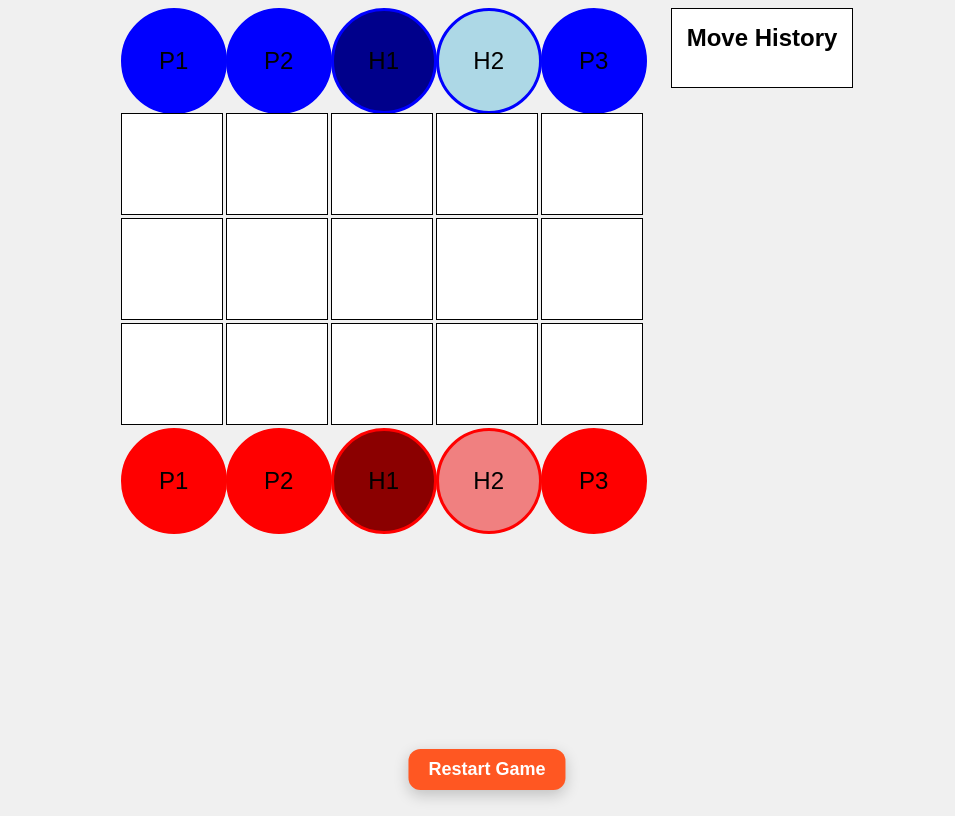
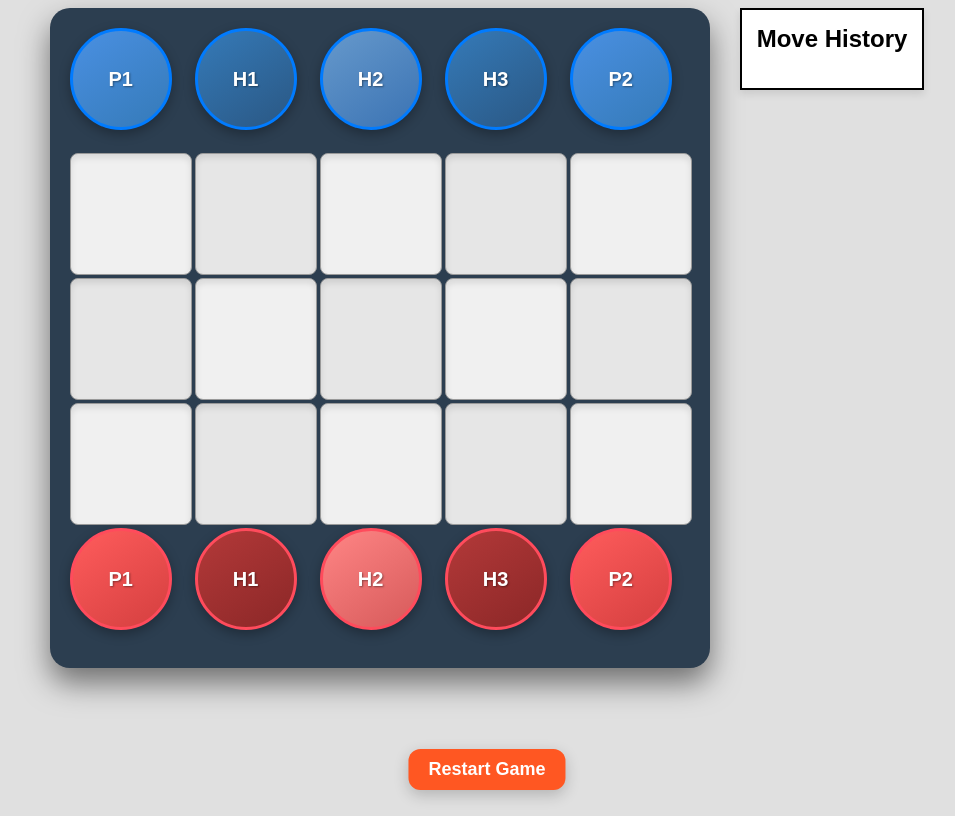
Before and after one commit to Ishank56/chess-like-game, a website: page index.html in a window 1280 px wide. Shown: the whole page, without its empty margins (153-1108 px from the left). Drawn offline with Linux system fonts and the light colour scheme.

Commit message:
Better UI and h3 added

```diff
--- a/script.js
+++ b/script.js
@@ -5,11 +5,11 @@ const restartButton = document.createElement('button');
 
 // Initialize the 5x5 grid with updated pieces
 let grid = [
-    ['A-P1', 'A-P2', 'A-H1', 'A-H2', 'A-P3'], // Player A's row
+    ['A-P1', 'A-H1', 'A-H2', 'A-H3', 'A-P2'], // Player A's row
     ['', '', '', '', ''], // Empty row
     ['', '', '', '', ''], // Empty row
     ['', '', '', '', ''], // Empty row
-    ['B-P1', 'B-P2', 'B-H1', 'B-H2', 'B-P3']  // Player B's row
+    ['B-P1', 'B-H1', 'B-H2', 'B-H3', 'B-P2']  // Player B's row
 ];
 
 // Move history
@@ -125,11 +125,11 @@ function displayRestartButton() {
 function restartGame() {
     // Reset the grid to the initial state
     grid = [
-        ['A-P1', 'A-P2', 'A-H1', 'A-H2', 'A-P3'],
+        ['A-P1', 'A-H1', 'A-H2', 'A-H3', 'A-P2'],
         ['', '', '', '', ''],
         ['', '', '', '', ''],
         ['', '', '', '', ''],
-        ['B-P1', 'B-P2', 'B-H1', 'B-H2', 'B-P3']
+        ['B-P1', 'B-H1', 'B-H2', 'B-H3', 'B-P2']
     ];
 
     // Clear move history
@@ -163,6 +163,8 @@ function isMoveValid(startRow, startCol, endRow, endCol, pieceType, isPlayerA) {
             return (rowDiff === 2 && colDiff === 0) || (rowDiff === 0 && colDiff === 2) && checkStraightPathForKill(startRow, startCol, endRow, endCol);
         } else if (grid[startRow][startCol].includes('H2')) {
             return rowDiff === 2 && colDiff === 2 && checkDiagonalPathForKill(startRow, startCol, endRow, endCol);
+        } else if (grid[startRow][startCol].includes('H3')) {
+            return (rowDiff === 2 && colDiff === 1) || (rowDiff === 1 && colDiff === 2); // Knight-like movement
         }
     }
     return false;
@@ -198,9 +200,9 @@ function checkStraightPathForKill(startRow, startCol, endRow, endCol) {
 function checkDiagonalPathForKill(startRow, startCol, endRow, endCol) {
     const rowStep = startRow < endRow ? 1 : -1;
     const colStep = startCol < endCol ? 1 : -1;
+
     let rowBetween = startRow + rowStep;
     let colBetween = startCol + colStep;
-
     while (rowBetween !== endRow && colBetween !== endCol) {
         const betweenPiece = grid[rowBetween][colBetween];
         if (betweenPiece && betweenPiece.includes(currentPlayer === 'A' ? 'A' : 'B')) return false;
@@ -214,11 +216,9 @@ function checkDiagonalPathForKill(startRow, startCol, endRow, endCol) {
 
 function updateMoveHistory() {
     historyList.innerHTML = '';
-    moveHistory.forEach((move, index) => {
+    moveHistory.forEach(move => {
         const listItem = document.createElement('li');
-        listItem.textContent = `${index + 1}. ${move}`;
+        listItem.textContent = move;
         historyList.appendChild(listItem);
     });
 }
-
-renderBoard();
--- a/style.css
+++ b/style.css
@@ -1,11 +1,11 @@
 /* Basic Styles for the grid and pieces */
 body {
-    font-family: Arial, sans-serif;
+    font-family: 'Arial', sans-serif;
     display: flex;
     justify-content: center;
     align-items: flex-start;
     height: 100vh;
-    background-color: #f0f0f0;
+    background-color: #e0e0e0;
 }
 
 #game-container {
@@ -15,71 +15,125 @@ body {
 
 #game-board {
     display: grid;
-    grid-template-columns: repeat(5, 100px);
-    grid-template-rows: repeat(5, 100px);
+    grid-template-columns: repeat(5, 120px); /* Increased cell size for a more premium look */
+    grid-template-rows: repeat(5, 120px);
     gap: 5px;
+    background: #333; /* Dark background to contrast with the pieces */
+    padding: 10px;
+    border-radius: 15px;
+    box-shadow: 0 10px 20px rgba(0, 0, 0, 0.4);
 }
 
 .cell {
-    width: 100px;
-    height: 100px;
-    background-color: white;
-    border: 1px solid black;
+    width: 120px;
+    height: 120px;
+    background-color: #f4f4f4;
+    border: 1px solid #999;
     display: flex;
     justify-content: center;
     align-items: center;
     font-size: 24px;
     cursor: pointer;
     position: relative;
+    transition: transform 0.3s ease, background-color 0.3s ease;
+    border-radius: 8px;
+    box-shadow: inset 0 4px 6px rgba(0, 0, 0, 0.1);
 }
 
-.pawn, .hero1, .hero2 {
-    border-radius: 50%;
+.cell:hover {
+    transform: scale(1.05);
+    background-color: #ddd; /* Lighten the cell color on hover */
 }
 
+.pawn, .hero1, .hero2, .hero3 {
+    border-radius: 50%;
+    width: 80%;
+    height: 80%;
+    display: flex;
+    justify-content: center;
+    align-items: center;
+    font-weight: bold;
+    font-size: 20px;
+    color: white;
+    text-shadow: 1px 1px 2px rgba(0, 0, 0, 0.4);
+    transition: transform 0.3s ease;
+    background: linear-gradient(145deg, #ddd, #bbb); /* Default metallic shine */
+    border: 2px solid #999;
+    box-shadow: 0 4px 12px rgba(0, 0, 0, 0.3);
+}
+
+/* Player A's Pieces (Blue-themed) */
+.pawn-A {
+    background: linear-gradient(145deg, #4a90e2, #357ab8); /* Metallic blue gradient */
+    border: 2px solid #2a5783;
+}
+
+.hero1-A, .hero3-A {
+    background: linear-gradient(145deg, #357ab8, #2a5783); /* Darker metallic blue */
+    border: 3px solid #1e405d;
+}
+
+.hero2-A {
+    background: linear-gradient(145deg, #6699cc, #3b73b3); /* Lighter metallic blue */
+    border: 2px solid #2e5973;
+}
+
+/* Player B's Pieces (Red-themed) */
+.pawn-B {
+    background: linear-gradient(145deg, #ff5c5c, #d43f3f); /* Metallic red gradient */
+    border: 2px solid #a82828;
+}
+
+.hero1-B, .hero3-B {
+    background: linear-gradient(145deg, #b33939, #8b2727); /* Darker metallic red */
+    border: 3px solid #631818;
+}
+
+.hero2-B {
+    background: linear-gradient(145deg, #ff8585, #d65a5a); /* Lighter metallic red */
+    border: 2px solid #b34747;
+}
+
+/* Grid and Cell Enhancements */
+.cell:nth-child(even) {
+    background-color: #f0f0f0;
+}
+
+.cell:nth-child(odd) {
+    background-color: #e6e6e6;
+}
+
+#game-board {
+    background: #2c3e50; /* Darker background for contrast */
+    padding: 20px;
+    border-radius: 20px;
+    box-shadow: 0 15px 30px rgba(0, 0, 0, 0.5);
+}
+
+/* Player Borders */
 .player-A {
-    border: 3px solid blue;
+    border: 3px solid #007bff; /* Blue border for Player A */
 }
 
 .player-B {
-    border: 3px solid red;
-}
-
-.pawn-A {
-    background-color: blue;
-}
-
-.pawn-B {
-    background-color: red;
-}
-
-.hero1-A {
-    background-color: darkblue;
-}
-
-.hero1-B {
-    background-color: darkred;
-}
-
-.hero2-A {
-    background-color: lightblue;
-}
-
-.hero2-B {
-    background-color: lightcoral;
-}
-.hero3-A {
-    background-color: darkblue;
-    border: 3px solid blue;
-}
-
-.hero3-B {
-    background-color: darkred;
-    border: 3px solid red;
+    border: 3px solid #ff4b5c; /* Red border for Player B */
 }
 
 /* Styles for Move History */
+#move-history {
+    font-family: Arial, sans-serif;
+    border: 2px solid black;
+    padding: 15px;
+    background-color: #fff;
+    max-height: 500px;
+    overflow-y: auto;
+    position: relative;
+    box-shadow: 0 4px 8px rgba(0, 0, 0, 0.1);
+}
 
+#move-history h2 {
+    margin-top: 0;
+}
 
 /* Fancy Restart Button Styles */
 .restart-button {
@@ -116,16 +170,3 @@ body {
 #message {
     margin-top: 20px;
 }
-#move-history {
-    font-family: Arial, sans-serif;
-    border: 1px solid black;
-    padding: 15px;
-    background-color: #fff;
-    max-height: 500px;
-    overflow-y: auto;
-    position: relative;
-}
-
-#move-history h2 {
-    margin-top: 0;
-}
```
